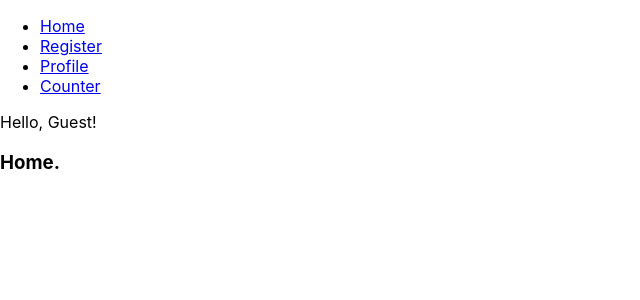
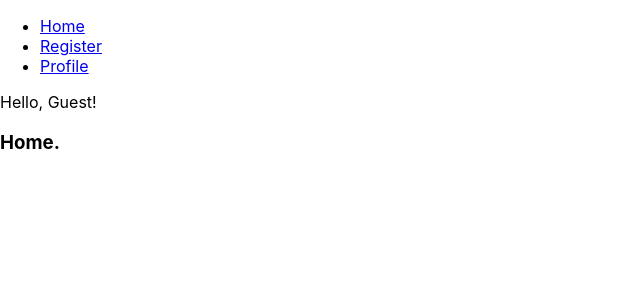
Before and after one commit to crispinwzy/react-practice-ts, a React (Create React App) app: page / in a window 1280 px wide. Shown: the top 300 px of the page, without its empty margins (0-640 px from the left). Built offline with nearby package versions, Linux system fonts and the light colour scheme.

Commit message:
Remove useless route

```diff
--- a/src/components/navbar/Navbar.tsx
+++ b/src/components/navbar/Navbar.tsx
@@ -12,7 +12,6 @@ export function Navbar() {
         <li><Link to='/'>Home</Link></li>
         <li><Link to='/register'>Register</Link></li>
         <li><Link to='/profile'>Profile</Link></li>
-        <li><Link to='/counter'>Counter</Link></li>
       </ul>
 
       <div>
```
